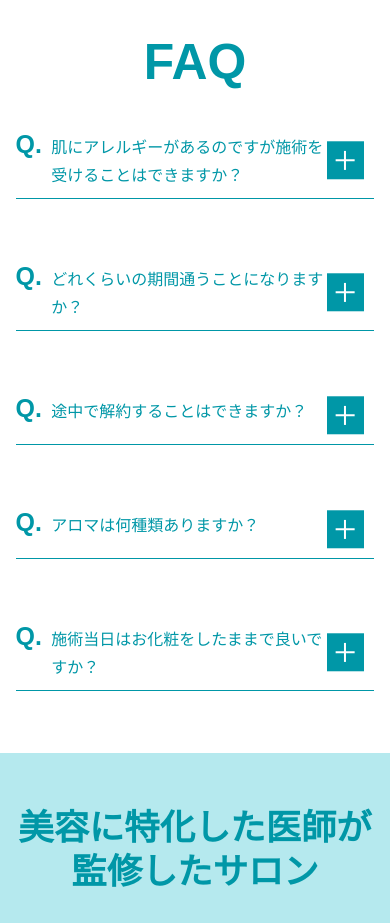
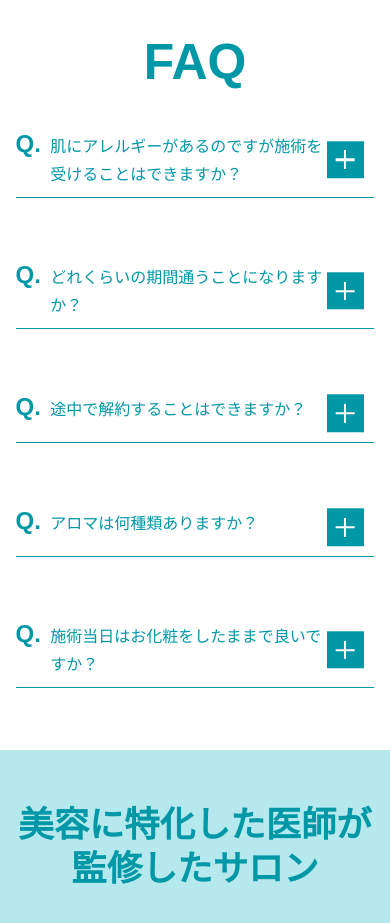
Before and after one commit to kasumi-S/k-total-beauty, a plain HTML site: page index.html in a window 390 px wide. Shown: the part 5700-6623 px from the top of the page. Drawn offline with nearby package versions, Linux system fonts and the light colour scheme; some packages are replaced by stand-ins of ours.

Commit message:
Update style.css

```diff
--- a/css/style.css
+++ b/css/style.css
@@ -1016,8 +1016,8 @@ img {
   }
   .q_mark {
     margin-right: 2.4vw;
-    font-size : 6.4vw;
-    line-height : 11.2vw;
+    font-size : 2.4rem;
+    line-height : 4.2rem;
   }
 
 .symbol {
```
